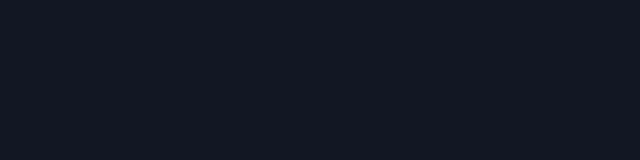
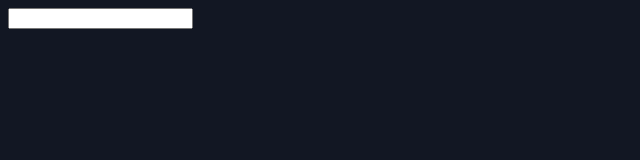
Before and after one commit to aawa-earth/exaroton-custom-dashboard, a website: page index.html in a window 1280 px wide. Shown: the whole page, without its empty margins (0-640 px from the left). Drawn offline with Linux system fonts and the light colour scheme.

Commit message:
:zap: added input field

```diff
--- a/index.html
+++ b/index.html
@@ -7,5 +7,7 @@
 </head>
 <body>
 
+<input name="token" id="token" type="text">
+
 </body>
 </html>
```
